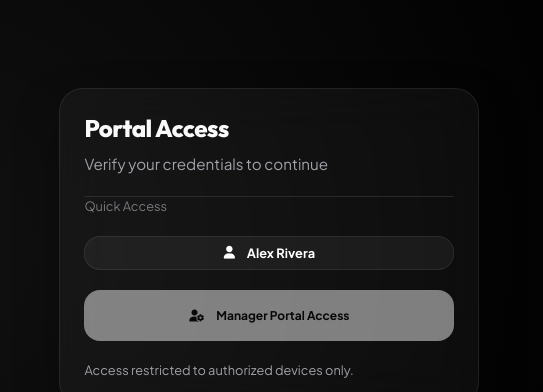
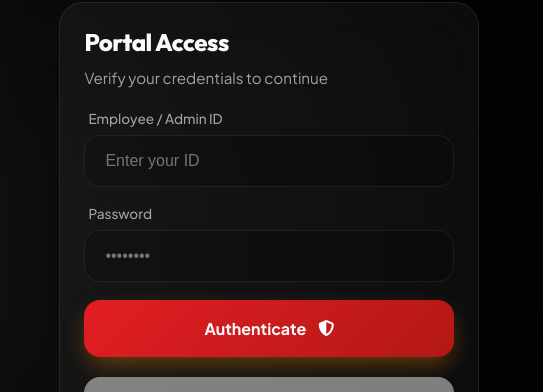
Before and after one commit to Rohithsrisugu9750/vasunthira, a website: page public/index.html in a window 1280 px wide. Shown: the part 153-545 px from the top of the page, 737-1280 px from the left. Drawn offline with nearby package versions, Linux system fonts and the light colour scheme; no server answers.

Commit message:
please enter your comment

```diff
--- a/public/index.html
+++ b/public/index.html
@@ -86,7 +86,6 @@
                             <p data-i18n="login_subtitle">Verify your credentials to continue</p>
                         </div>
                         <div id="login-form-content">
-                            <div id="manual-login-fields" style="display: none;">
                             <div class="form-group">
                                 <label data-i18n="login_id_label">Employee / Admin ID</label>
                                 <input type="text" id="login-id" placeholder="Enter your ID"
@@ -101,16 +100,6 @@
                                 <span data-i18n="btn_login">Authenticate</span>
                                 <i class="fas fa-shield-halved"></i>
                             </button>
-                            </div>
-
-                            <!-- Quick Access List -->
-                            <div id="quick-login-container" class="mt-8 pt-4"
-                                style="border-top: 1px solid rgba(255,255,255,0.1);">
-                                <p class="text-center mb-4" style="font-size: 0.8rem; opacity: 0.7;">Quick Access</p>
-                                <div id="quick-login-list" class="flex flex-wrap gap-2 justify-center">
-                                    <!-- Dynamic employee buttons will appear here -->
-                                </div>
-                            </div>
 
                             <button class="btn btn-link mt-4 w-full" id="btn-admin-direct"
                                 style="font-size: 0.75rem; opacity: 0.5;">
--- a/public/script.js
+++ b/public/script.js
@@ -107,7 +107,6 @@ async function initApp() {
     setupNav();
     setupEventListeners();
     updateLanguage();
-    renderQuickLogin();
 
     // Session Persistence: Check if user was previously logged in
     const savedUser = localStorage.getItem('attendance_pro_session');
@@ -146,35 +145,12 @@ async function initApp() {
     console.log("Connecting to Supabase...");
     syncFromSupabase().then(() => {
         console.log("Supabase Synced Successfully!");
-        renderQuickLogin(); // Re-render if new employees were synced
         syncUnsyncedRecords();
     }).catch(err => {
         console.error("Database Connection Failed. Working Offline.");
     });
 }
 
-function renderQuickLogin() {
-    const list = document.getElementById('quick-login-list');
-    if (!list) return;
-    list.innerHTML = '';
-
-    // Only show regular employees in Quick Access
-    const emps = employees.filter(e => e.role === 'employee');
-
-    emps.forEach(emp => {
-        const btn = document.createElement('button');
-        btn.className = 'btn btn-secondary';
-        btn.style.padding = '8px 15px';
-        btn.style.fontSize = '0.8rem';
-        btn.innerHTML = `<i class="fas fa-user"></i> ${emp.name}`;
-        btn.onclick = () => {
-            document.getElementById('login-id').value = emp.id;
-            document.getElementById('login-pass').value = emp.pass; // Auto-fill password for "No Restriction"
-            handleLogin();
-        };
-        list.appendChild(btn);
-    });
-}
 
 // --- OFFLINE SYNC LOGIC ---
 async function syncUnsyncedRecords() {
@@ -295,7 +271,6 @@ function updateOwnerMessageUI() {
 
 async function saveEmployees() {
     localStorage.setItem('attendance_pro_employees', JSON.stringify(employees));
-    renderQuickLogin(); // Update Quick Access list
     if (attendanceDb) {
         await attendanceDb.from('v_employees').upsert(employees);
     }
```
Lines whose indentation alone changed are shown as unchanged.
